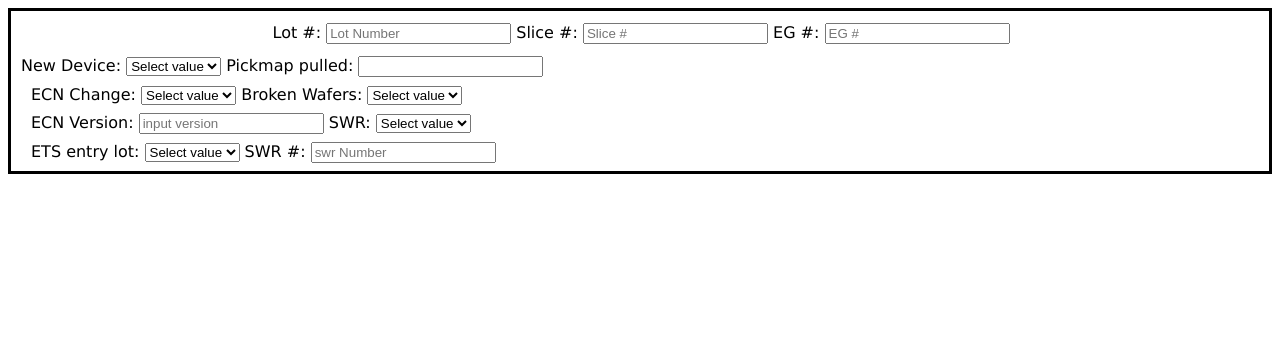
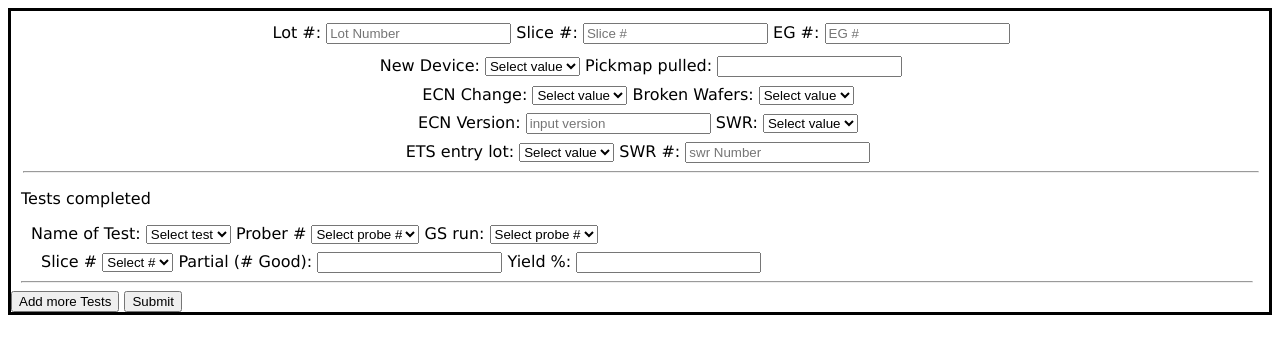
Before and after one commit to TheFredward/workProject, a plain HTML site: page forms.html in a window 1280 px wide. Drawn offline with nearby package versions, Linux system fonts and the light colour scheme.

Commit message:
added to form input, as well as adding test per user request

```diff
--- a/forms.html
+++ b/forms.html
@@ -6,7 +6,7 @@
   <link rel="stylesheet" href="css/styles.css">
 </head>
 <body>
-  <form class="border" action="index.html" method="post">
+  <form id="targetData" class="border" action="index.html" method="post">
     <div class="firstDiv">
       <label for="number">Lot #: </label>
       <input type="text" name="lotNumber" placeholder="Lot Number" id="number">
@@ -15,7 +15,7 @@
       <label for="egNum">EG #:</label>
       <input type="text" name="egNum" placeholder="EG #" id="egNum">
     </div>
-    <div>
+    <div class="firstDiv">
       <label for="device">New Device:</label>
       <select id="device" required = "">
         <option value="" disabled="" selected="">Select value</option>
@@ -58,7 +58,54 @@
         <label for="swrNum">SWR #:</label>
         <input type="text" placeholder="swr Number" id="swrNum">
       </div>
+      <hr>
     </div>
+    <div>
+      <p>Tests completed</p>
+      <div class="testDiv">
+        <label for="testName">Name of Test:</label>
+        <select id="testName"required="">
+          <option value="" disabled="" selected="">Select test</option>
+          <option value="S-Param">S-Param</option>
+          <option value="Power">Power</option>
+          <option value="Pulse">Pulse</option>
+          <option value="RF">RF</option>
+        </select>
+        <label for="proberNum">Prober # </label>
+        <select required="">
+          <option value="" disabled="" selected="">Select probe #</option>
+          <option value="1">1</option>
+          <option value="2">2</option>
+          <option value="3">3</option>
+          <option value="4">4</option>
+        </select>
+        <label for="GS">GS run:</label>
+        <select id="GS" required ="">
+          <option value="" disabled="" selected="">Select probe #</option>
+          <option value="yes">Yes</option>
+          <option value="no">No</option>
+        </select>
+        <div class="bodyTestDiv">
+          <label for="slice">Slice #</label>
+          <select id="slice"required="">
+            <option value="" disabled="" selected="">Select #</option>
+            <option value="1">1</option>
+            <option value="2">2</option>
+            <option value="3">3</option>
+            <option value="4">4</option>
+          </select>
+          <label for="partial">Partial (# Good):</label>
+          <input type="number">
+          <label for="yield">Yield %:</label>
+          <input type="number">
+        </div>
+      </div>
+      <hr>
+    </div>
+    <button type="button" id="addMore">Add more Tests</button>
+    <input type="submit" name="Submit" value="Submit">
   </form>
+  <script src="https://ajax.googleapis.com/ajax/libs/jquery/3.4.1/jquery.min.js"></script>
+  <script src="script.js" charset="utf-8"></script>
 </body>
 </html>
--- a/script.js
+++ b/script.js
@@ -0,0 +1,47 @@
+// click event to create the field for the tests
+$('#addMore').click(function () {
+  addTestFields();
+});
+// function created to pass the test values
+function addTestFields() {
+  const html ="<label for='testName'>Name of Test:</label><select id='testName'required=''><option value='' disabled='' selected=''>Select test</option> <option value='' disabled='' selected=''>Select test</option><option value='S-Param'>S-Param</option><option value='Power'>Power</option><option value='Pulse'>Pulse</option><option value='RF'>RF</option></select><label for='proberNum'>Prober # </label><select required=''><option value='' disabled='' selected=''>Select probe #</option><option value='1'>1</option><option value='2'>2</option><option value='3'>3</option><option value='4'>4</option></select><label for='GS'>GS run:</label><select id='GS' required =''><option value='' disabled='' selected=''>Select probe #</option><option value='yes'>Yes</option><option value='no'>No</option></select>";
+  const divBody = "<div class='bodyTestDiv'> <label for='slice'>Slice #</label><select id='slice'required=''><option value='' disabled='' selected=''>Select #</option><option value='1'>1</option><option value='2'>2</option><option value='3'>3</option><option value='4'>4</option></select><label for='partial'>Partial (# Good):</label><input type='number'><label for='yield'>Yield %:</label><input type='number'></div>"
+  $('.testDiv').append(html);
+  $('.testDiv').append(divBody);
+};
+        // <label for='testName'>Name of Test:</label>
+        // <select id='testName'required=''>
+        //   <option value='' disabled='' selected=''>Select test</option>
+        //   <option value='S-Param'>S-Param</option>
+        //   <option value='Power'>Power</option>
+        //   <option value='Pulse'>Pulse</option>
+        //   <option value='RF'>RF</option>
+        // </select>
+        // <label for='proberNum'>Prober # </label>
+        // <select required=''>
+        //   <option value='' disabled='' selected=''>Select probe #</option>
+        //   <option value='1'>1</option>
+        //   <option value='2'>2</option>
+        //   <option value='3'>3</option>
+        //   <option value='4'>4</option>
+        // </select>
+        // <label for='GS'>GS run:</label>
+        // <select id='GS' required =''>
+        //   <option value='' disabled='' selected=''>Select probe #</option>
+        //   <option value='yes'>Yes</option>
+        //   <option value='no'>No</option>
+        // </select>
+        // <div class='bodyTestDiv'>
+        //   <label for='slice'>Slice #</label>
+        //   <select id='slice'required=''>
+        //     <option value='' disabled='' selected=''>Select #</option>
+        //     <option value='1'>1</option>
+        //     <option value='2'>2</option>
+        //     <option value='3'>3</option>
+        //     <option value='4'>4</option>
+        //   </select>
+        //   <label for='partial'>Partial (# Good):</label>
+        //   <input type='number'>
+        //   <label for='yield'>Yield %:</label>
+        //   <input type='number'>
+        // </div>
```
